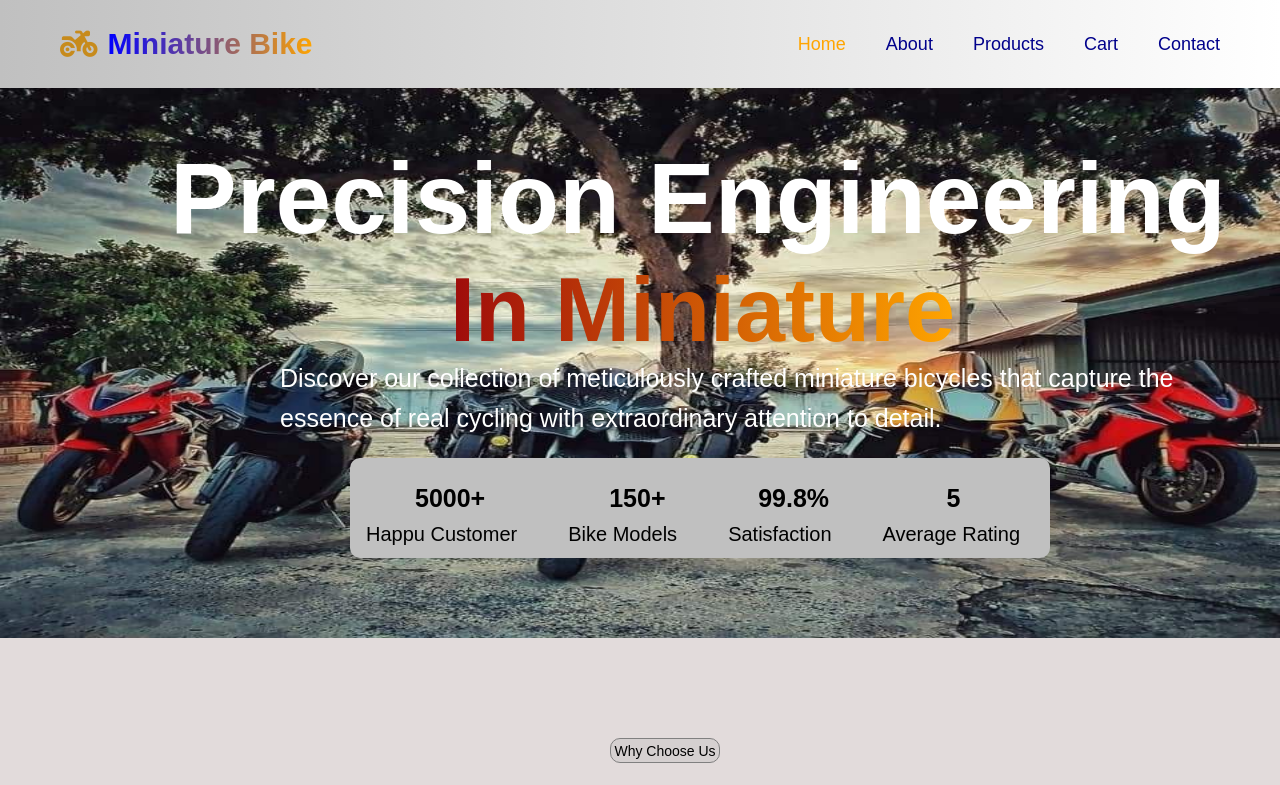
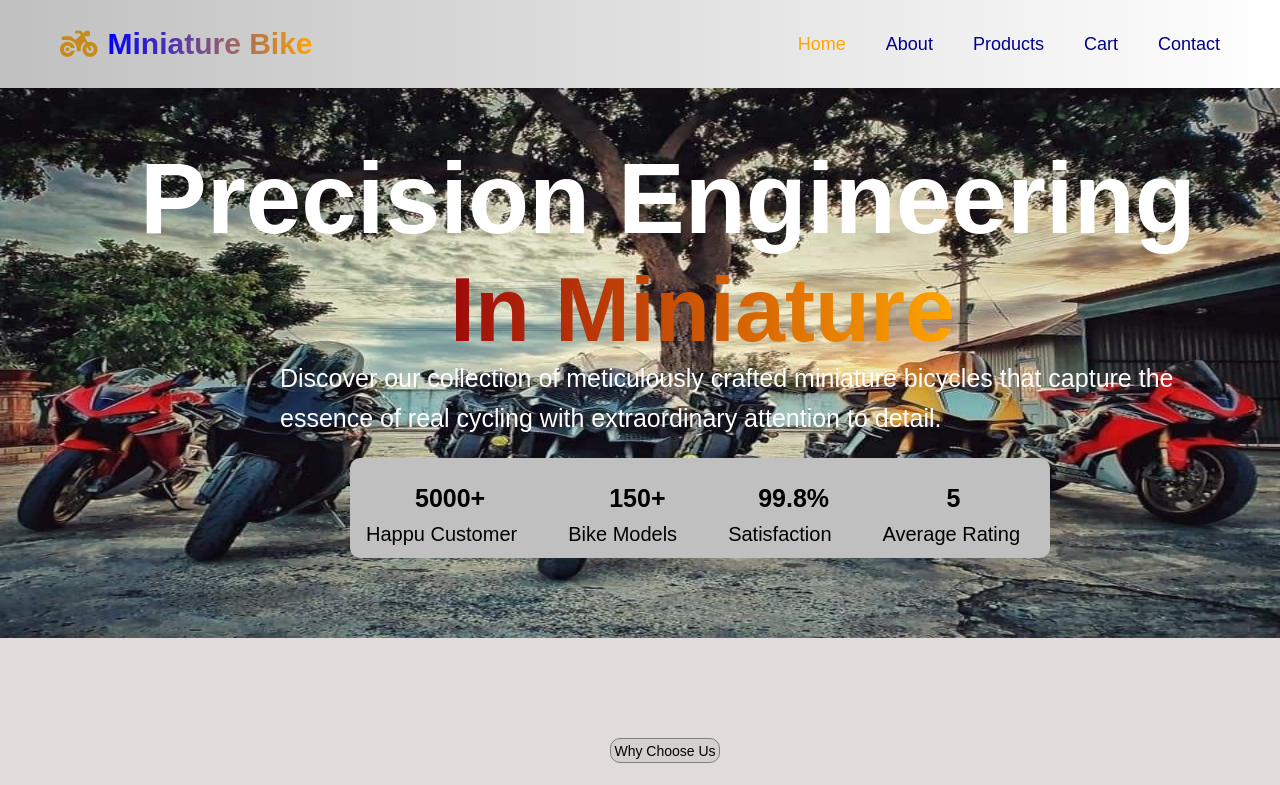
Before and after one commit to sharmilapalanivel2011/miniature-bike-js, a plain HTML site: page index.html in a window 1280 px wide. Shown: the top 785 px of the page. Drawn offline with Linux system fonts and the light colour scheme.

Commit message:
Update style.css

```diff
--- a/style.css
+++ b/style.css
@@ -71,7 +71,7 @@ body {
     position: absolute;
     font-size: 100px;
     color: white;
-    margin-left: 170px;
+    margin-left: 140px;
     margin-top: 30px;
 }
 
@@ -571,4 +571,5 @@ footer .sec-4 .icon {
 
 .footer-part .condition h6 {
     margin-top: 20px;
+
 }
```
